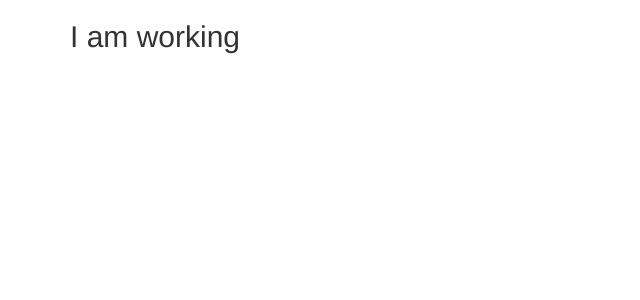
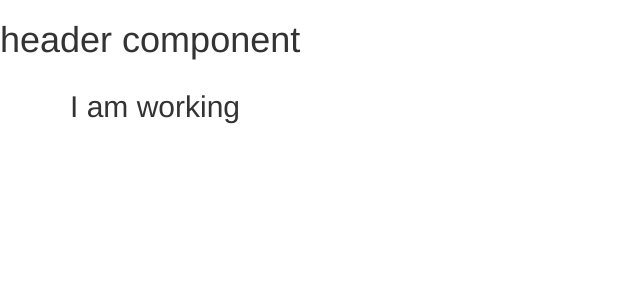
Before and after one commit to JuliaChenJing/Angular_Demos, an Angular app in the folder Angular5/shopping-app/: page / in a window 1280 px wide. Shown: the top 300 px of the page, without its empty margins (0-640 px from the left). Built offline with nearby package versions, Linux system fonts and the light colour scheme.

Commit message:
manually added header component

```diff
--- a/Angular5/shopping-app/src/app/app.component.html
+++ b/Angular5/shopping-app/src/app/app.component.html
@@ -1,3 +1,5 @@
+<app-header></app-header>
+
 <div class="container">
   <div class="row">
     <div class="col-md-12">
--- a/Angular5/shopping-app/src/app/app.module.ts
+++ b/Angular5/shopping-app/src/app/app.module.ts
@@ -3,11 +3,13 @@ import { NgModule } from '@angular/core';
 
 
 import { AppComponent } from './app.component';
+import { HeaderComponent } from './header/header.component';
 
 
 @NgModule({
   declarations: [
-    AppComponent
+    AppComponent,
+    HeaderComponent
   ],
   imports: [
     BrowserModule
--- /dev/null
+++ b/Angular5/shopping-app/src/app/header/header.component.html
@@ -0,0 +1 @@
+<h1> header component</h1>
--- a/Angular5/shopping-app/src/index.html
+++ b/Angular5/shopping-app/src/index.html
@@ -9,6 +9,6 @@
   <link rel="icon" type="image/x-icon" href="favicon.ico">
 </head>
 <body>
-  <app-root></app-root>
+  <app-root>loading...</app-root>
 </body>
 </html>
```
Also changed, not shown: Angular5/shopping-app/src/app/header/header.component.ts (added, +11 -0 lines).
